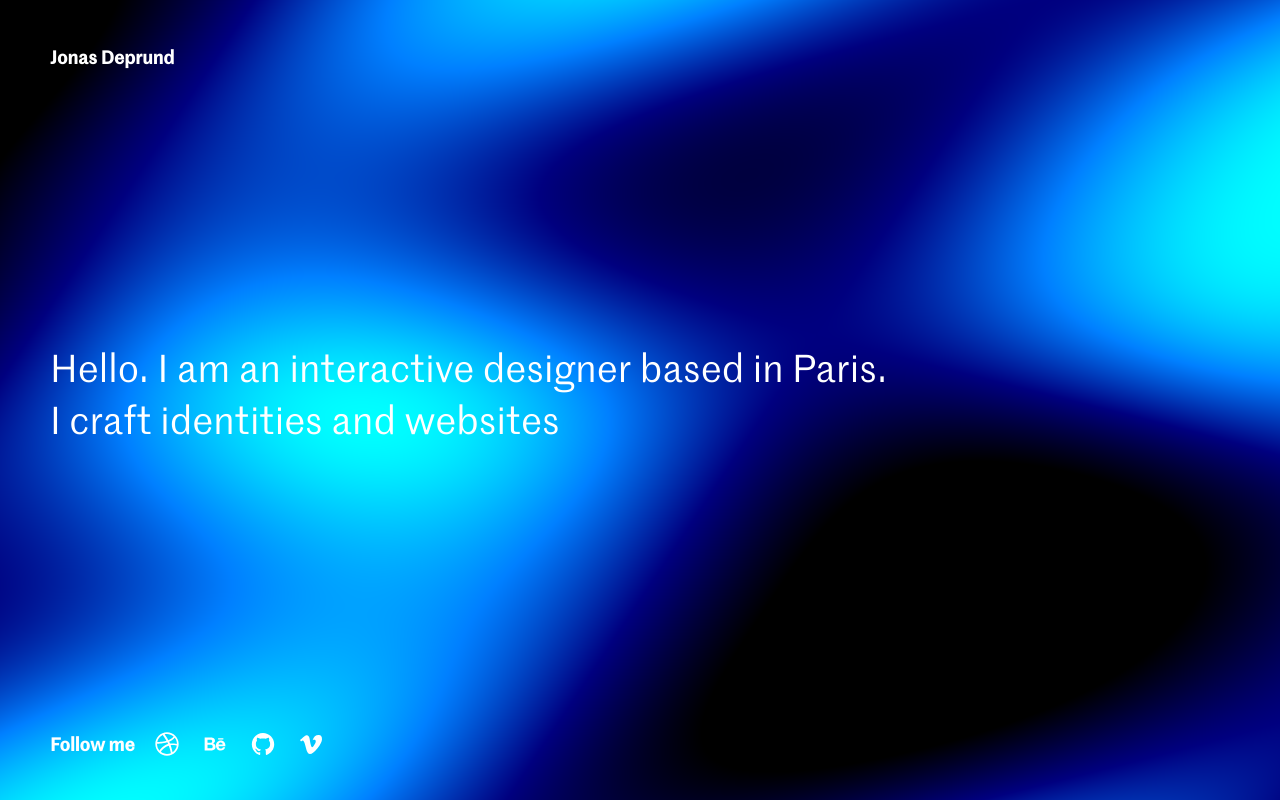
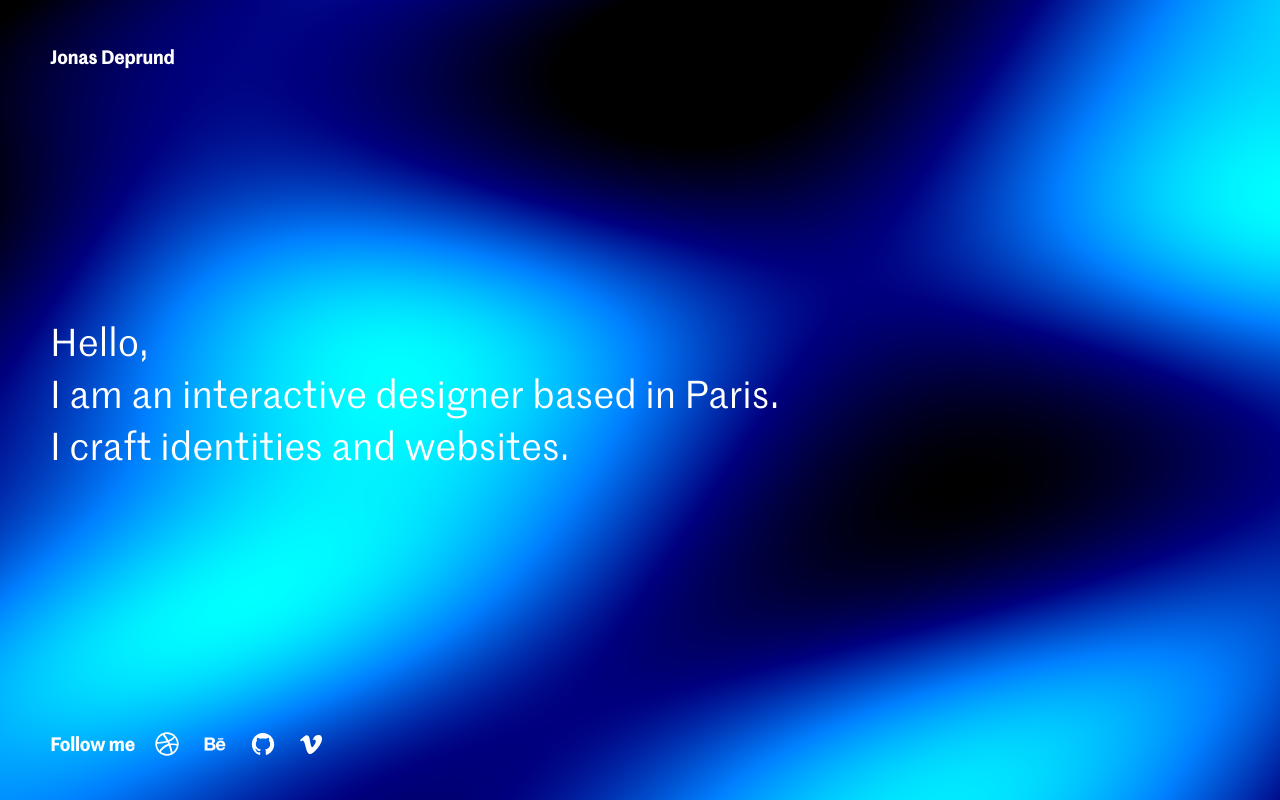
Before and after one commit to jonasDeprund/2022-folio, a React (Create React App) app: page / in a window 1280 px wide. Built offline with nearby package versions, Linux system fonts and the light colour scheme.

Commit message:
speed fixed

```diff
--- a/src/components/Background.js
+++ b/src/components/Background.js
@@ -19,6 +19,7 @@ function Background() {
       ]),
       gl.STATIC_DRAW
     );
+
     gl.viewport(0, 0, gl.drawingBufferWidth, gl.drawingBufferHeight);
     const program = gl.createProgram();
     const vshader = gl.createShader(gl.VERTEX_SHADER);
@@ -36,7 +37,6 @@ function Background() {
     gl.shaderSource(
       fshader,
       `
-  //Original code 129 bytes https://www.dwitter.net/d/21373 - by Pascal
 
     precision mediump float;
     uniform float time;
@@ -44,7 +44,7 @@ function Background() {
 
     #define S sin
     #define C cos
-  #define t time/10.
+    #define t time/2.
     #define X uv.x*32.
     #define Y -uv.y*32.
 
@@ -66,11 +66,11 @@ function Background() {
     gl.vertexAttribPointer(positionLocation, 2, gl.FLOAT, false, 0, 0);
 
     (function renderLoop() {
-      gl.uniform1f(gl.getUniformLocation(program, 'time' / 2), t);
+      gl.uniform1f(gl.getUniformLocation(program, 'time'), t);
       gl.uniform2f(gl.getUniformLocation(program, 'resolution'), w, h);
 
       gl.drawArrays(gl.TRIANGLES, 0, 6);
-      t += 0.016666666668;
+      t += 0.003;
       requestAnimationFrame(renderLoop);
     })();
   })(
--- a/src/components/Header.js
+++ b/src/components/Header.js
@@ -11,8 +11,9 @@ function Header() {
       <div className="container-title">
         <div class="row">
           <h1 class="text-h1 text-h1-m cell-start-0 cell-end-12 cell-start-0-m cell-end-12-m">
-            Hello. I am an interactive designer based in Paris.
-            <br></br>I craft identities and websites
+            Hello,
+            <br></br>I am an interactive designer based in Paris.
+            <br></br>I craft identities and websites.
           </h1>
         </div>
       </div>
```
Lines whose indentation alone changed are shown as unchanged.
